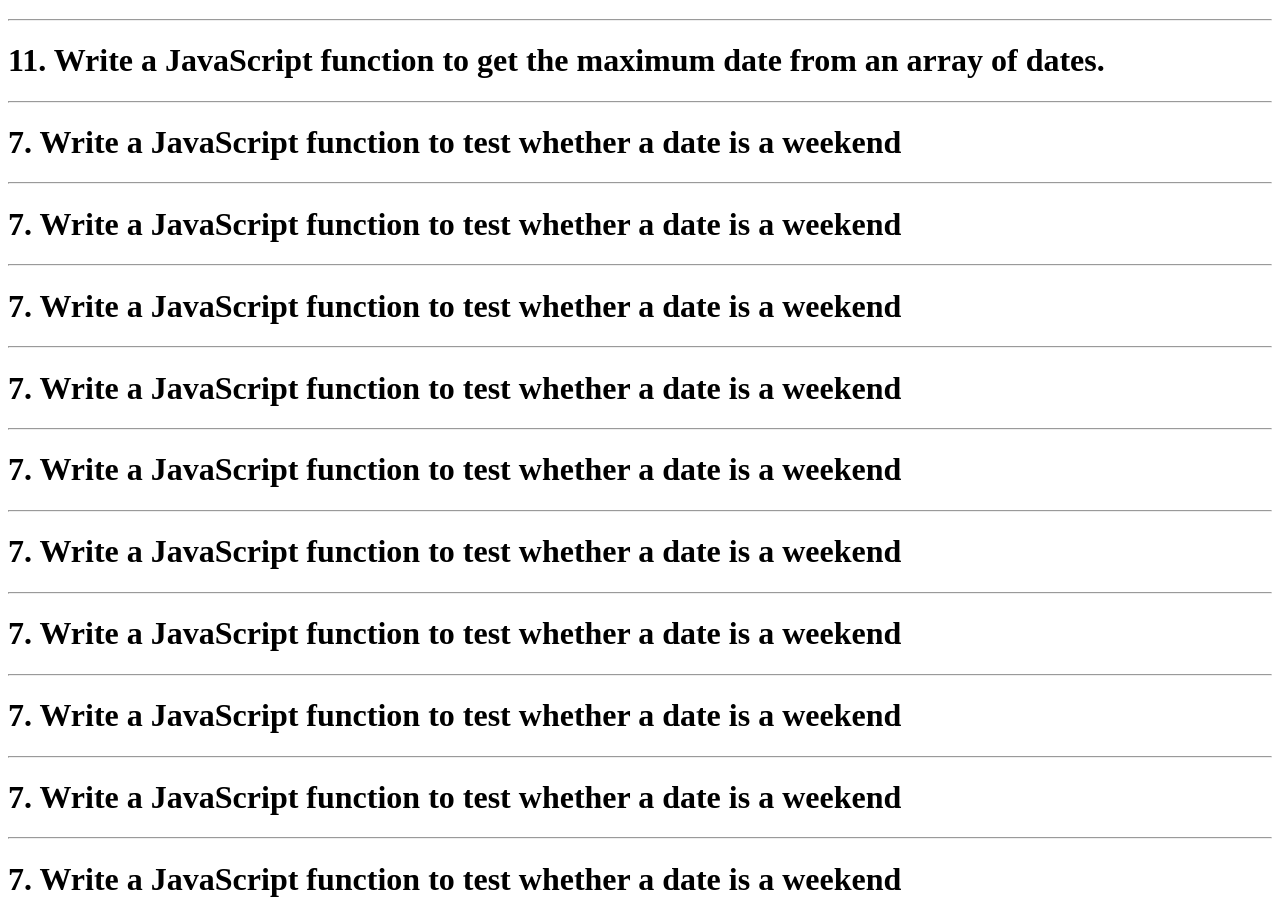
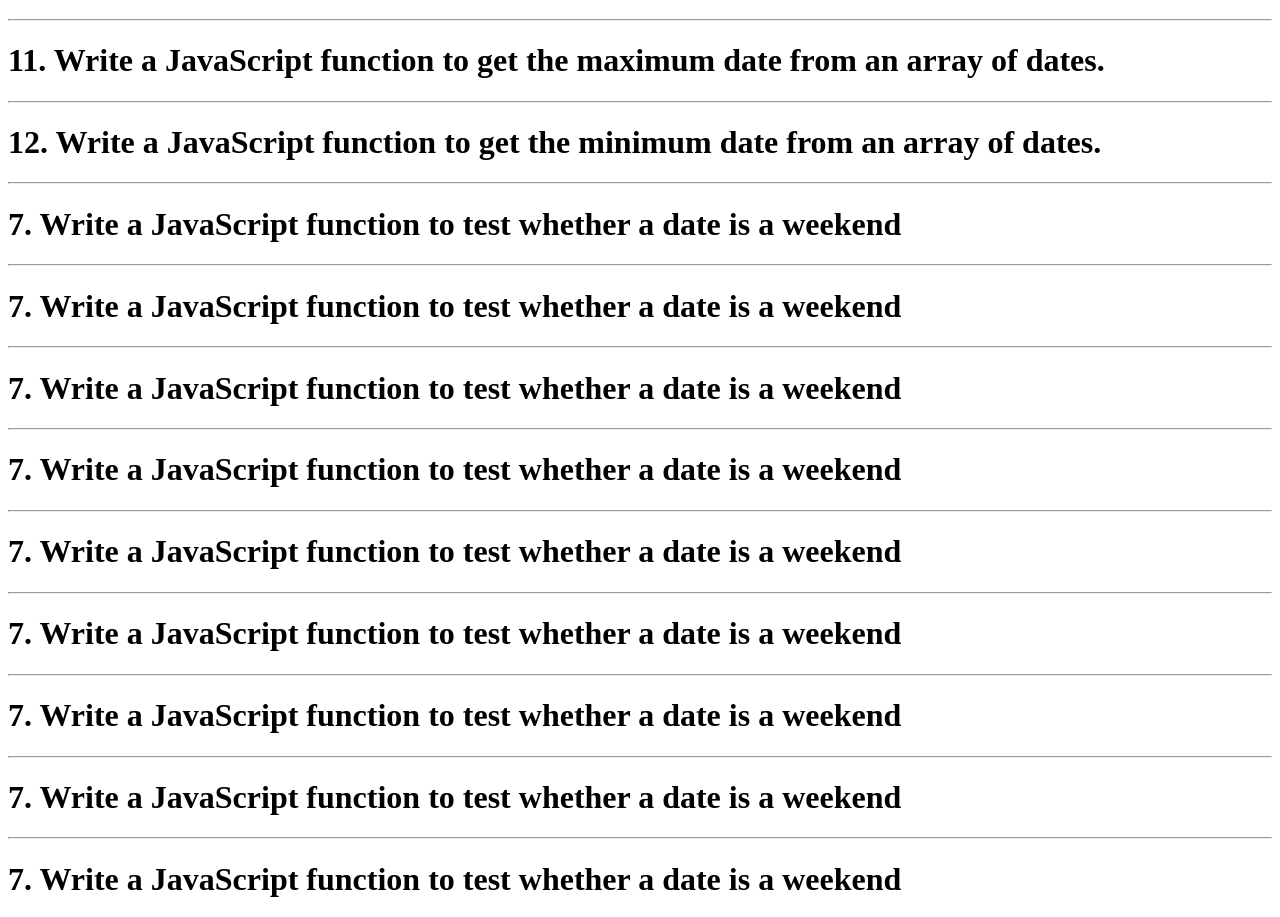
Before and after one commit to abrarali-official/Assignment-No-8, a plain HTML site: page index.html in a window 1280 px wide. Shown: the part 988-1905 px from the top of the page. Drawn offline with Linux system fonts and the light colour scheme.

Commit message:
Add files via upload

```diff
--- a/index.html
+++ b/index.html
@@ -97,7 +97,8 @@
     <hr>
     <div>
         <h1>
-            7. Write a JavaScript function to test whether a date is a weekend
+
+            12. Write a JavaScript function to get the minimum date from an array of dates.
         </h1>
     </div>
     <!--------------------------------- Program no 13 ----------------------------------------------->
```
